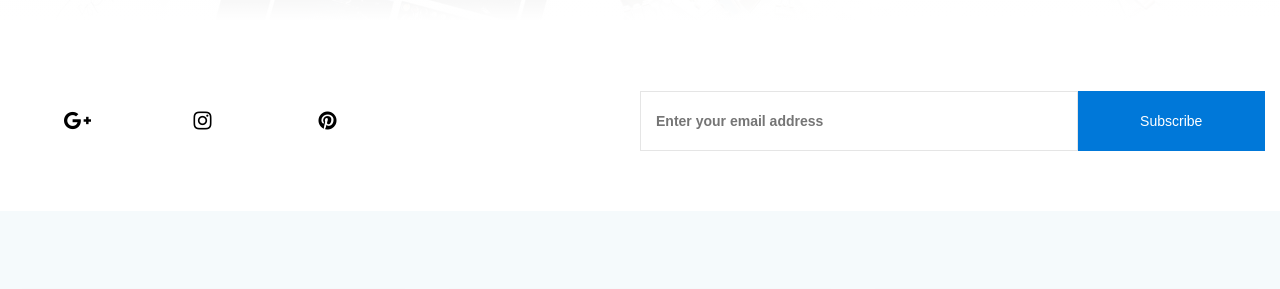
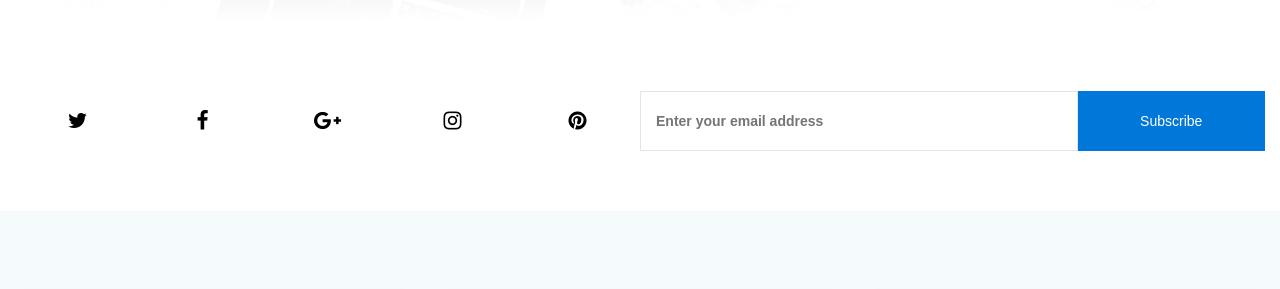
Before and after one commit to caychen/caychen.github.io, a Jekyll site: the page built from index.html, in a window 1280 px wide. Shown: the part 669-958 px from the top of the page. Built offline with Jekyll 4.4.1, drawn with Linux system fonts in a browser that asks for light colours; the list of posts is cut into pages by our own code.

Commit message:
新增外链

```diff
--- a/_config.yml
+++ b/_config.yml
@@ -34,6 +34,8 @@ authors:
 # Social Media Links (Links are located in hero and footer)
 email: caychen@aliyun.com
 github: https://www.github.com/caychen
+twitter: https://twitter.com
+facebook: https://facebook.com
 google-plus: https://plus.google.com/
 instagram: https://www.instagram.com/
 pinterest: https://pinterest.com/
--- a/_includes/footer.html
+++ b/_includes/footer.html
@@ -13,10 +13,22 @@
       <li><a href="{{ site.github }}" target="_blank"><i class="fa fa-github" aria-hidden="true"></i></a></li>
     {% else %}
     {% endif %}
+    {% if site.twitter %}
+      <li><a href="{{ site.twitter }}" target="_blank"><i class="fa fa-twitter" aria-hidden="true"></i></a></li>
+    {% else %}
+    {% endif %}
+    {% if site.facebook %}
+      <li><a href="{{ site.facebook }}" target="_blank"><i class="fa fa-facebook" aria-hidden="true"></i></a></li>
+    {% else %}
+    {% endif %}
+    {% if site.youtube %}
+      <li><a href="{{ site.youtube }}" target="_blank"><i class="fa fa-youtube" aria-hidden="true"></i></a></li>
+    {% else %}
+    {% endif %}
     </ul>
 
     <div class="copyright">
-      <p><a href="https://www.github.com/">Proudly powered by Caychen</a></p>
+      <p><a href="https://www.github.com/caychen.github.io">Proudly powered by Caychen</a></p>
     </div>
   </div>
 
```
